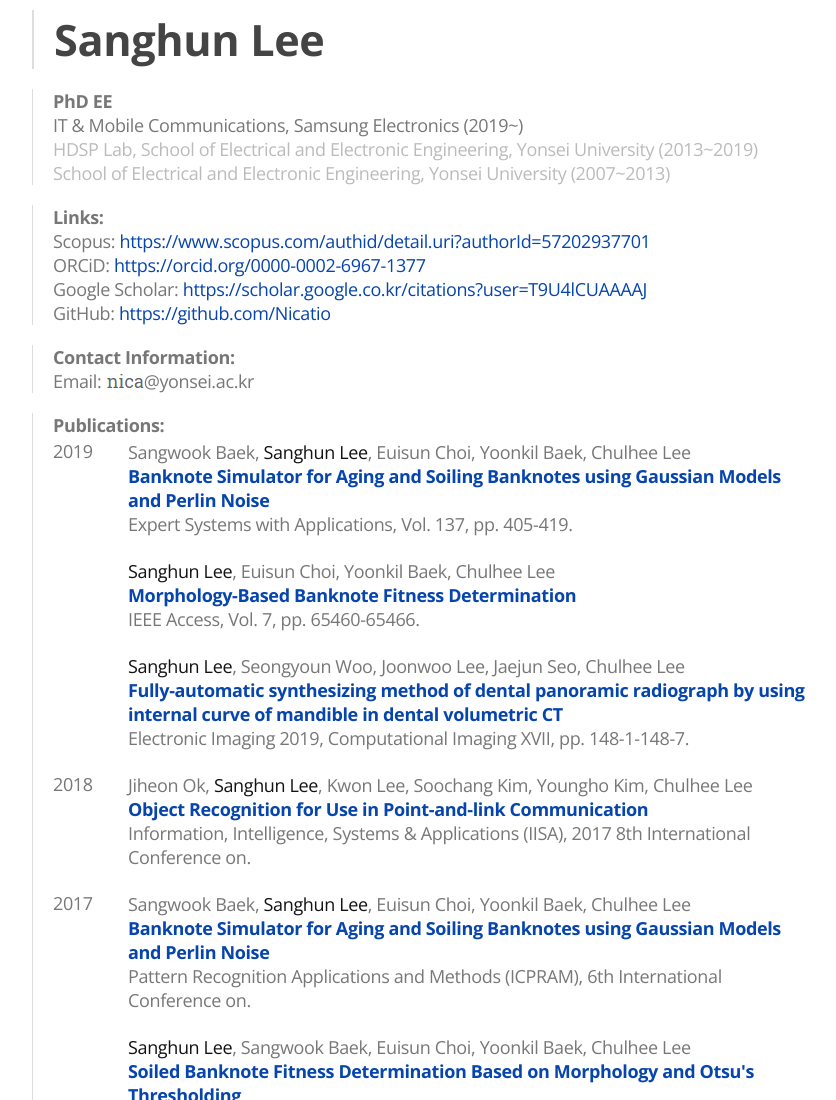
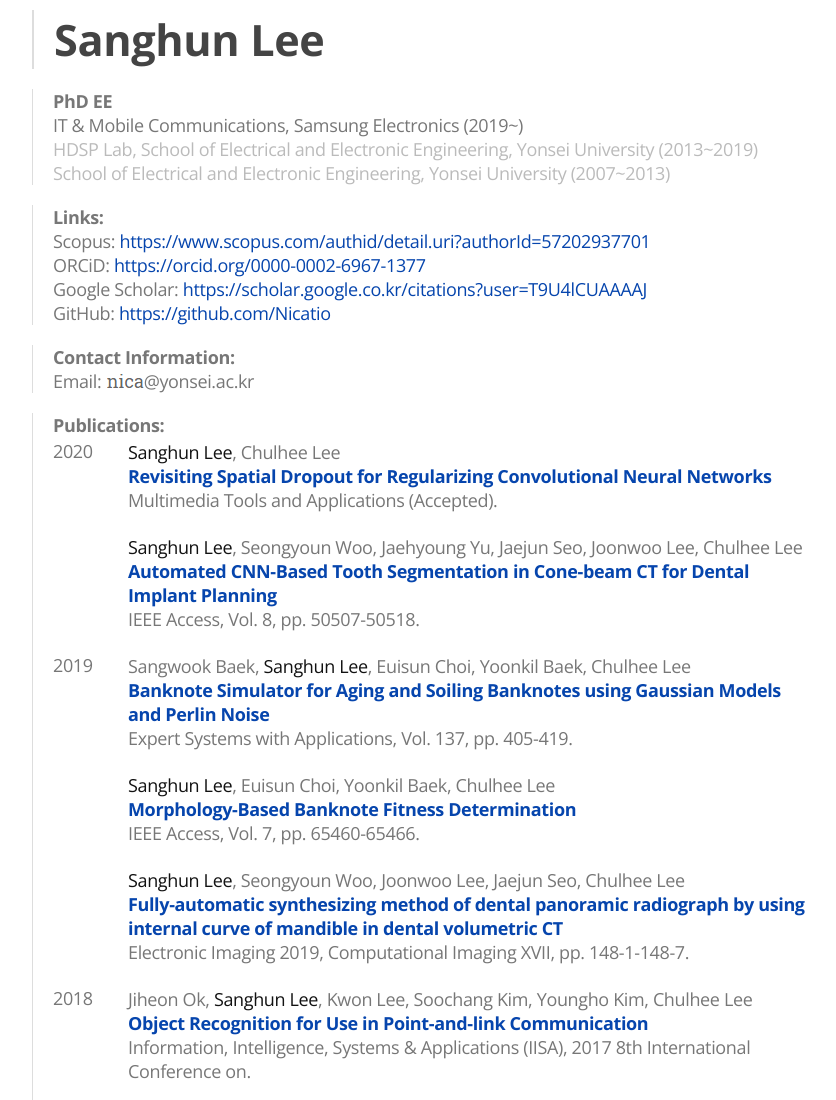
Before and after one commit to Nicatio/nicatio.github.io, a plain HTML site: page index.html in a window 1280 px wide. Shown: the top 1100 px of the page, without its empty margins (208-1044 px from the left). Drawn offline with nearby package versions, Linux system fonts and the light colour scheme.

Commit message:
Update index.html

```diff
--- a/index.html
+++ b/index.html
@@ -67,6 +67,21 @@ Email: <img src="nica.png" class="nicaname" border=0>@yonsei.ac.kr
 <div class="desc">
 <span class="titlehead">Publications:</span><br>
 <table class="tb" border=0>
+
+
+<tr>
+<td class="year">2020</td>
+<td class="ttext">
+<span class="black">Sanghun Lee</span>, Chulhee Lee<br/><span class="blackbold"><A href="#" target="_self">Revisiting Spatial Dropout for Regularizing Convolutional Neural Networks</a></span><br/>Multimedia Tools and Applications (Accepted).
+</td>
+</tr>
+
+<tr>
+<td class="year"></td>
+<td class="ttext">
+<span class="black">Sanghun Lee</span>, Seongyoun Woo, Jaehyoung Yu, Jaejun Seo, Joonwoo Lee, Chulhee Lee<br/><span class="blackbold"><A href="https://ieeexplore.ieee.org/abstract/document/9007457/" target="_blank">Automated CNN-Based Tooth Segmentation in Cone-beam CT for Dental Implant Planning</a></span><br/>IEEE Access, Vol. 8, pp. 50507-50518.
+</td>
+</tr>
 
 <tr>
 <td class="year">2019</td>
```
